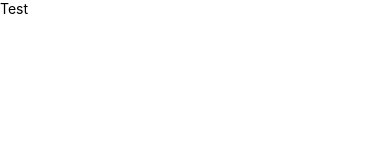
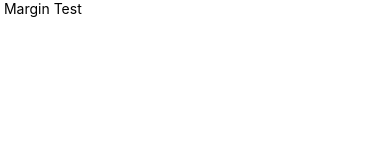
Before and after one commit to bakuyy/fitness-proj, a React Native app: screen / in a window 390 px wide. Shown: the top 160 px of the page. Built offline with nearby package versions, Linux system fonts and the light colour scheme.

Commit message:
app file, minor changes

```diff
--- a/App.js
+++ b/App.js
@@ -13,7 +13,7 @@ export default function App() {
   return (
     <View >
 
-      <Text className="mb-96">Test</Text>
+      <Text className="mb-96"> Margin Test </Text>
       <MainContainer />
       <StatusBar style="auto" />
     </View>
```
